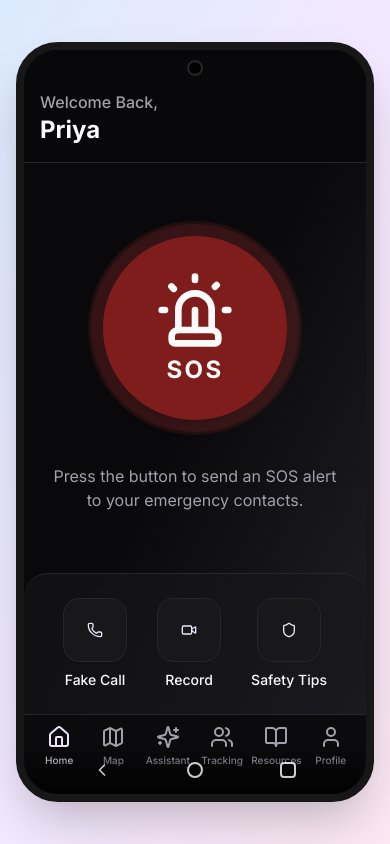
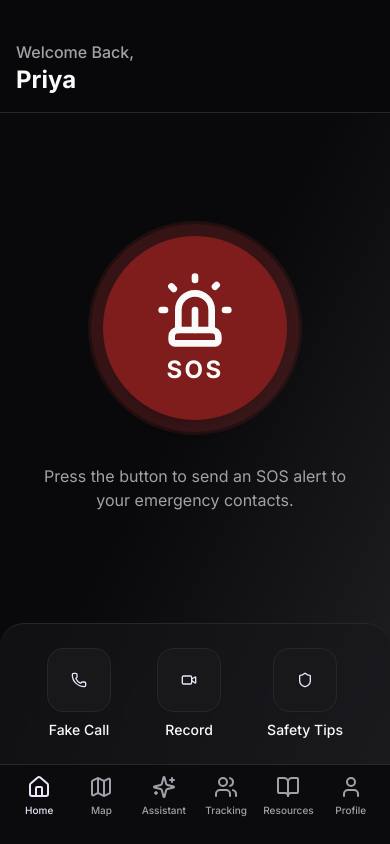
Before and after one commit to codedbyamankanojiya/Nirbhaya, a Next.js app: page / in a window 390 px wide. Built offline with nearby package versions, Linux system fonts and the light colour scheme; what @genkit-ai/google-genai, genkit would draw is missing.

Commit message:
Update UI for Mobile Devices

```diff
--- a/src/app/globals.css
+++ b/src/app/globals.css
@@ -168,19 +168,12 @@ button,
     -webkit-tap-highlight-color: transparent;
 }
 
-/* Mobile optimizations - Samsung S25 style */
-@media (max-width: 640px) {
+/* Tablet & mobile: show only inner app content (no phone frame). PC: full phone layout. */
+@media (max-width: 1023px) {
     .app-shell {
         max-width: 100%;
-        height: 100vh;
-        max-height: 100vh;
         border-radius: 0;
         border: none;
-    }
-
-    /* Hide punch-hole on real mobile devices */
-    .app-shell>div:first-child {
-        display: none;
     }
 }
 
--- a/src/app/page.tsx
+++ b/src/app/page.tsx
@@ -69,7 +69,7 @@ export default function Home() {
   const isHomeScreen = activeScreen === 'home';
 
   return (
-    <main className="flex min-h-screen flex-col items-center justify-center p-4 bg-gradient-to-br from-blue-100 via-purple-100 to-pink-100">
+    <main className="flex min-h-screen w-full flex-col items-center justify-center p-0 lg:p-4 bg-gradient-to-br from-blue-100 via-purple-100 to-pink-100">
       <ThemeProvider
         attribute="class"
         defaultTheme="dark"
--- a/src/components/app/app-shell.tsx
+++ b/src/components/app/app-shell.tsx
@@ -21,17 +21,24 @@ export function AppShell({ children, className }: { children: ReactNode; classNa
     };
 
     return (
-        <div className="w-full max-w-[400px] mx-auto h-[800px] max-h-[90vh] bg-black rounded-[42px] shadow-2xl overflow-hidden border-[8px] border-neutral-900 flex flex-col relative group">
-            {/* Samsung S25 Punch-hole Camera */}
-            <div className="absolute top-3 left-1/2 -translate-x-1/2 w-3 h-3 bg-black rounded-full z-30 ring-2 ring-neutral-800"></div>
+        <div
+            className={cn(
+                "app-shell w-full mx-auto flex flex-col relative",
+                "min-h-screen h-screen max-h-[100dvh] lg:min-h-0 lg:h-[800px] lg:max-h-[90vh] lg:max-w-[400px]",
+                "bg-card overflow-hidden lg:bg-black",
+                "lg:rounded-[42px] lg:shadow-2xl lg:border-[8px] lg:border-neutral-900"
+            )}
+        >
+            {/* Samsung S25 Punch-hole Camera - desktop (PC) only */}
+            <div className="hidden lg:block absolute top-3 left-1/2 -translate-x-1/2 w-3 h-3 bg-black rounded-full z-30 ring-2 ring-neutral-800" aria-hidden />
 
             {/* Screen Container */}
             <div id="app-shell-container" className={cn("flex-grow flex flex-col overflow-hidden relative bg-card", className)}>
                 {children}
             </div>
 
-            {/* Android Navigation Bar - Transparent Overlay */}
-            <div className="absolute bottom-0 left-0 right-0 h-12 bg-gradient-to-t from-black/80 to-transparent flex items-center justify-around px-8 z-50 pointer-events-none">
+            {/* Android Navigation Bar - desktop (PC) only */}
+            <div className="hidden lg:flex absolute bottom-0 left-0 right-0 h-12 bg-gradient-to-t from-black/80 to-transparent items-center justify-around px-8 z-50 pointer-events-none">
                 {/* Back Button */}
                 <button
                     onClick={handleBack}
```
